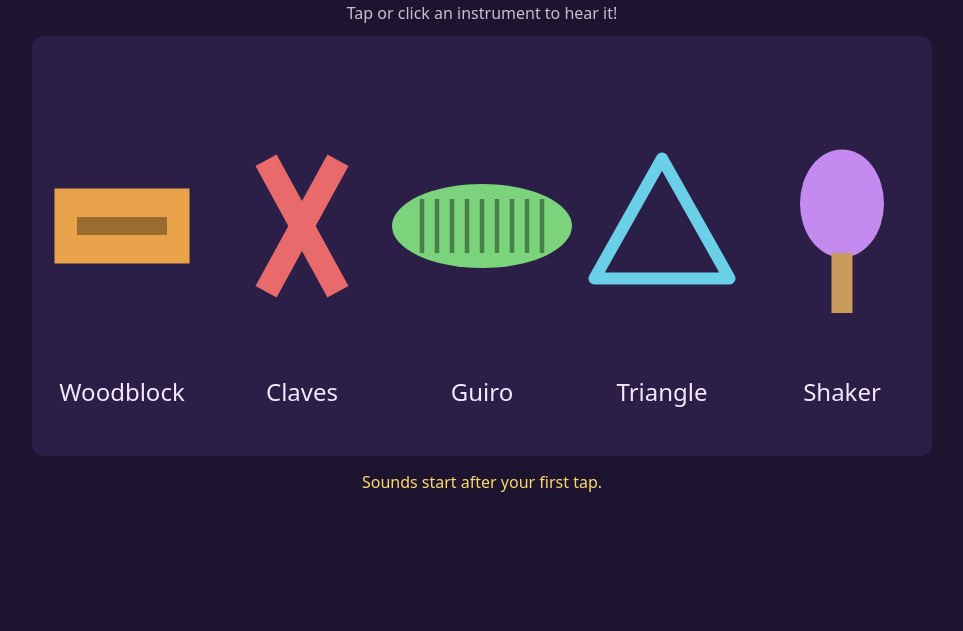
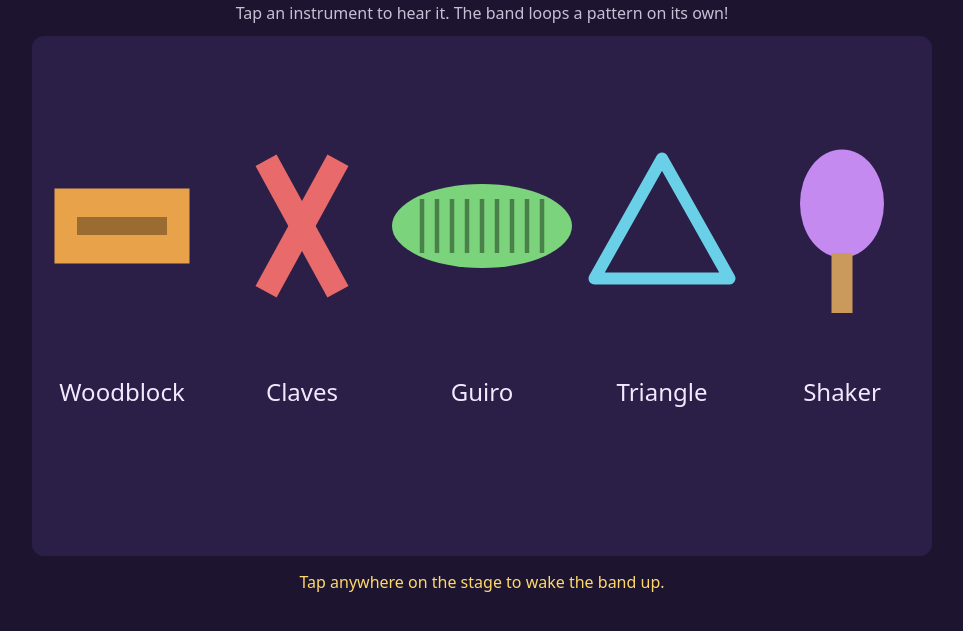
Before and after one commit to Wendle-The-Wizard/tap-and-scrape-band, a plain HTML site: page index.html in a window 1280 px wide. Shown: the part 57-688 px from the top of the page, without its empty margins (158-1121 px from the left). Drawn offline with Linux system fonts and the light colour scheme.

Commit message:
Tap and Scrape Band, version 3: I gave every instrument a 16-step looping pattern, scheduled

```diff
--- a/index.html
+++ b/index.html
@@ -7,9 +7,9 @@
 </head>
 <body>
 <h1>Tap and Scrape Band</h1>
-<p class="sub">Tap or click an instrument to hear it!</p>
-<canvas id="stage" width="900" height="420"></canvas>
-<p class="hint" id="hint">Sounds start after your first tap.</p>
+<p class="sub">Tap an instrument to hear it. The band loops a pattern on its own!</p>
+<canvas id="stage" width="900" height="520"></canvas>
+<p class="hint" id="hint">Tap anywhere on the stage to wake the band up.</p>
 <script src="sound.js"></script>
 <script src="band.js"></script>
 </body>
```
